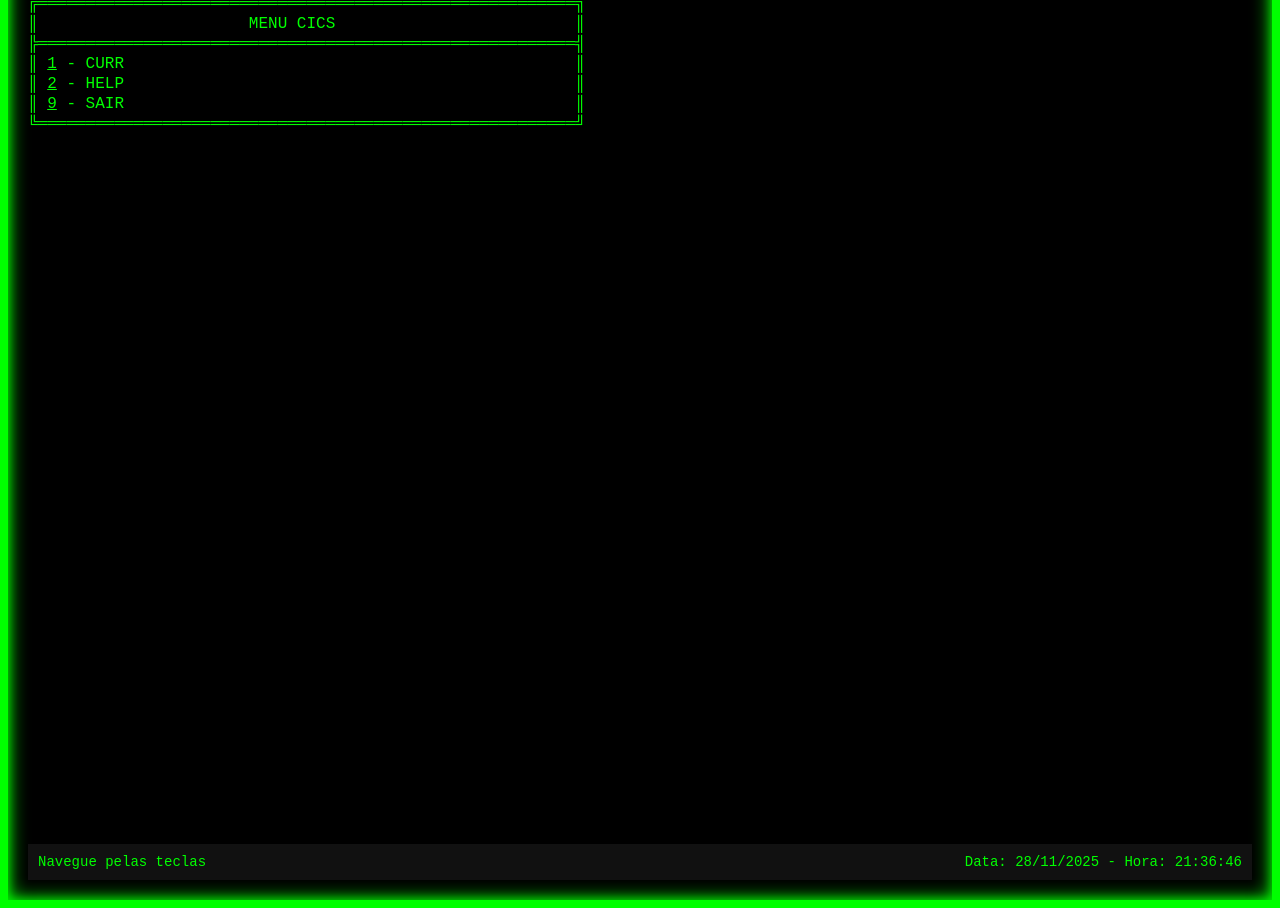
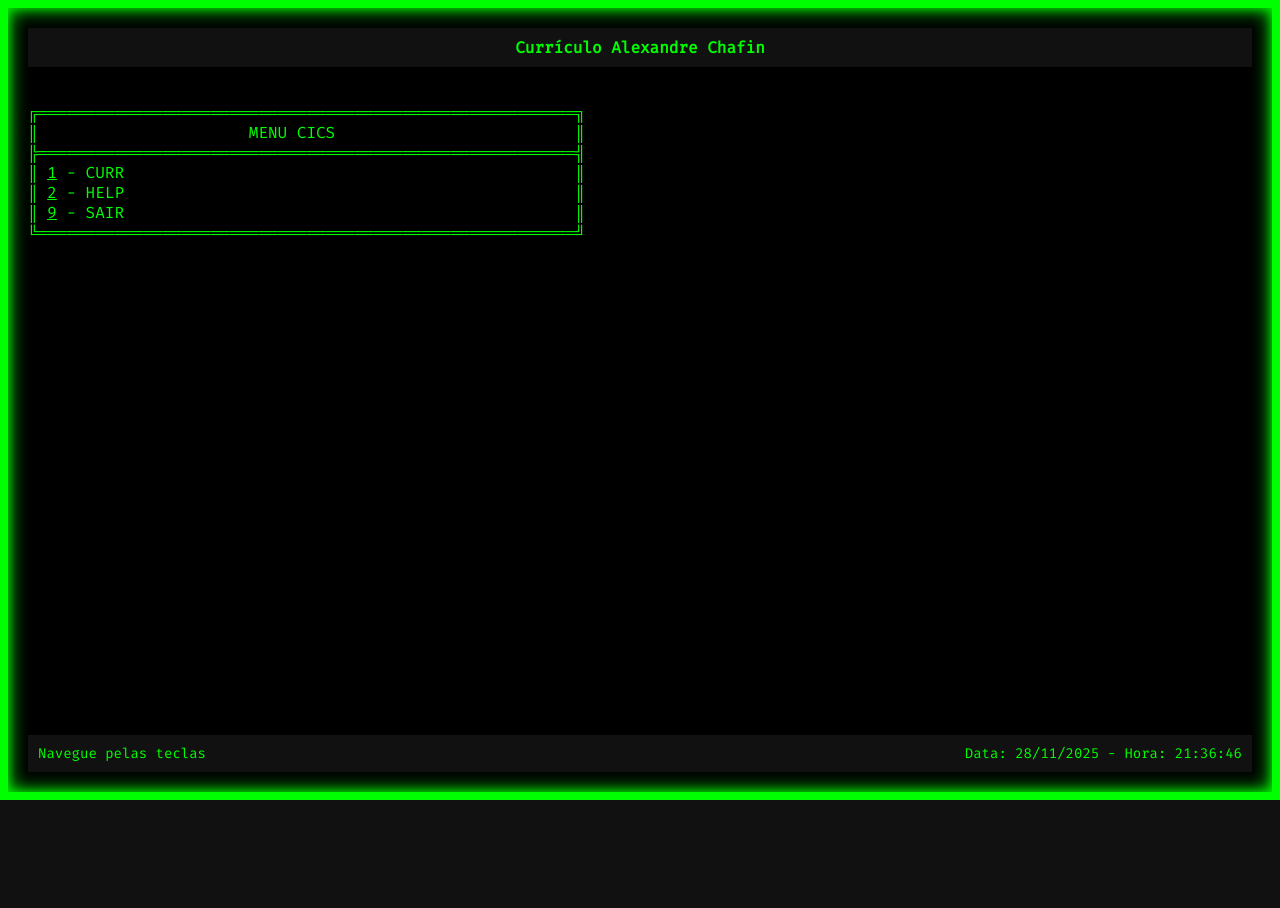
Before and after one commit to aochafin/curriculo, a plain HTML site: page index.html in a window 1280 px wide. After the commit the page ends 800 px from the top, so only its background shows below. Drawn offline with Linux system fonts and the light colour scheme.

Commit message:
Ajuste para melhorar navegação no celular

```diff
--- a/index.html
+++ b/index.html
@@ -1,35 +1,46 @@
 <!DOCTYPE html>
 <html lang="pt-BR">
 <head>
+<meta name="viewport" content="width=device-width, initial-scale=1.0">
+<link rel="stylesheet"
+      href="https://fonts.googleapis.com/css2?family=Fira+Mono&display=swap">
 <meta charset="UTF-8">
 <title>Terminal 3270 Ultra-Realista</title>
 <style>
 body {
     background: #111;
-    font-family: 'Courier New', monospace;
+    font-family: "Fira Mono", monospace; /* ou Courier New, se preferir */
     margin: 0;
+    min-height: 100vh;
+
     display: flex;
     justify-content: center;
     align-items: center;
-    height: 100vh;
 }
+
 
 #terminal {
     background: #000;
     padding: 20px;
-    width: 1280px;
-    height: 960px;
+    width: 100%;            /* ocupa 100% da largura da tela */
+    max-width: 1280px;      /* mas nunca maior que 1280px em telas grandes */
+    height: 100vh;          /* ocupa a altura toda da tela */
+    max-height: 960px;
     border: 8px solid #0f0;
     box-shadow:
         inset 0 0 20px #0f0,
         0 0 30px #0f0,
         inset 0 0 10px #0a0,
         0 0 50px #0f0;
+    box-sizing: border-box; /* inclui padding/borda no width */
     position: relative;
     display: flex;
     flex-direction: column;
+    margin: 0 auto;         /* centraliza em telas grandes */
 }
 
+
+/* cabeçalho e rodapé */
 #header, #footer {
     color: #0f0;
     font-size: 14px;
@@ -43,6 +54,7 @@ body {
     font-weight: bold;
 }
 
+/* tela do terminal */
 #screen {
     flex-grow: 1;
     color: #0f0;
@@ -51,12 +63,30 @@ body {
     line-height: 20px;
     text-align: left;
     overflow: auto;
+
+    /* reforça fonte fixa aqui também */
+    font-family: "Fira Mono", monospace;
+    letter-spacing: 0;
 }
 
+/* links dentro da tela: não vamos usar width:1ch aqui
+   pra não depender do 'ch' do mobile, só da fonte monoespaçada */
+#screen a {
+    color: #0f0;
+    text-decoration: underline;
+    cursor: pointer;
+
+    font-family: inherit;  /* mesma mono */
+    display: inline;       /* se comporta como texto normal */
+    overflow-x: auto;
+    overflow-y: auto;
+}
+
+/* rodapé com flex */
 #footer {
     text-align: center;
     display: flex;
-    justify-content: space-between; /* Alinha conteúdo do rodapé */
+    justify-content: space-between;
 }
 
 #footer #left {
@@ -70,9 +100,9 @@ body {
 
 a {
     color: #0f0;
-    text-decoration: underline;
-    cursor: pointer;
 }
+
+
 </style>
 </head>
 <body>
```
